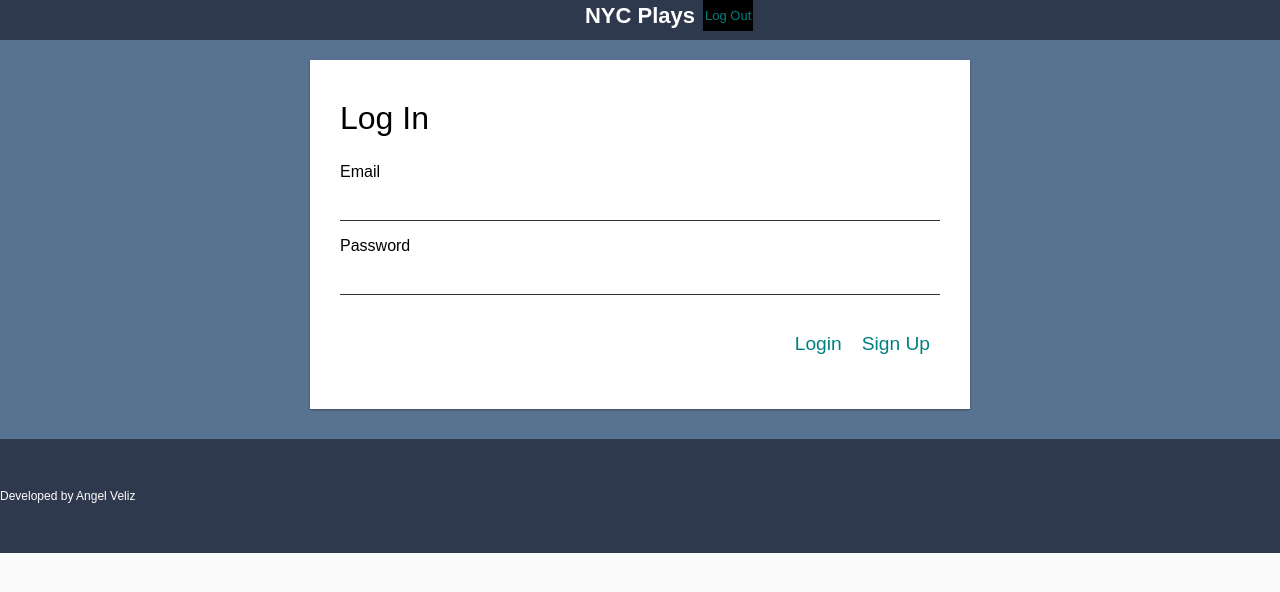
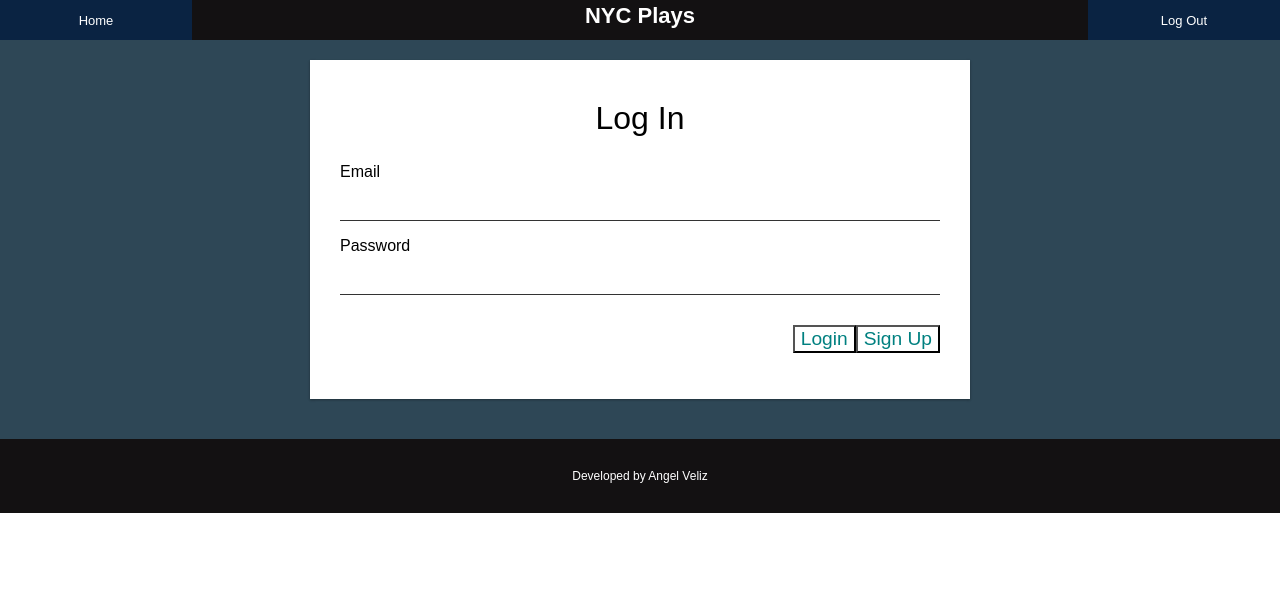
Before and after one commit to MigueVeliz/ga-final-project, a React (Create React App) app in the folder react-lotto-app/: page / in a window 1280 px wide. Shown: the top 592 px of the page. Built offline with nearby package versions, Linux system fonts and the light colour scheme.

Commit message:
Added Home button in the navigation

```diff
--- a/react-lotto-app/src/App.css
+++ b/react-lotto-app/src/App.css
@@ -10,10 +10,10 @@
 }
 
 body, html{
-  background-color: #FAFAFA;
+  /*background-color: #FAFAFA;*/
 }
 .App {
-  /*text-align: center;*/
+  text-align: center;
 }
 
 .auth-form, .content{
@@ -62,16 +62,16 @@ button{
   background-color: transparent;
   color: teal;
   font-size: 1.2em;
-  border: 2px solid transparent;
-  padding: 6px 0;
-  margin: 0 8px;
+  /*border: 2px solid transparent;*/
+  /*padding: 6px 0;*/
+  /*margin: 0 8px;*/
   cursor: pointer;
   transition: all .5s ease;
   outline: 0px solid transparent;
 }
 
 button:hover{
-  border-bottom: 2px solid teal;
+  border-bottom: 2px solid #95E06C;
 }
 
 .loading{
@@ -95,7 +95,8 @@ button:hover{
 .App {
   /*text-align: center;*/
   /*margin: 0;*/
-  background-color: #587291;
+  /*background-color: #587291;*/
+  background-color: #2E4756;
   /*height: 100vh;*/
 }
 
@@ -118,8 +119,9 @@ p {
 .navigation {
   height: 5vh;
   width: 100vw;
-  background-color: #2F394D;
-  text-align: center;
+  /*background-color: #2F394D; */
+  background-color: #131112;
+  /*text-align: center;*/
   /*display: block;*/
 }
 
@@ -127,24 +129,45 @@ p {
   font-size: 22px;
   color: white;
   font-weight: bold;
-  /*text-align: center;*/
+  text-align: center;
   margin: 0 auto;
   padding-top: 3px;
   display: inline-block;
 }
 
 .logout-button {
-  background-color: black;
+  background-color: #0A2342;
   font-size: 13px;
   position: absolute;
-  float: right;
-  margin-bottom: 10px;
+  /*float: right;*/
+  top: 0;
+  right: 0;
+  /*margin-bottom: 10px;*/
   display: inline-block;
+  height: 5vh;
+  width: 15%;
+  color: white;
+  border: transparent;
+}
+
+.home-button {
+  background-color: #0A2342;
+  font-size: 13px;
+  position: absolute;
+  /*float: right;*/
+  top: 0;
+  left: 0;
+  /*margin-bottom: 10px;*/
+  display: inline-block;
+  height: 5vh;
+  width: 15%;
+  color: white;
+  border: transparent;
 }
 
 .logout-button:hover {
-  background-color: crimson;
-  color: black;
+  background-color: #1D1A05;
+  color: white;
 }
 
 .welcome-container {
@@ -153,6 +176,7 @@ p {
   margin: 0 auto;
   padding: 10px 1px;
   margin-bottom: 10px;
+  /*background-color: #000022;*/
 }
 
 .welcome-container p {
@@ -169,20 +193,28 @@ p {
 
 .main-container {
   height: 100%;
+  /*background-color: #040F16;*/
 }
 
 .container {
   margin-top: 30px;
+  /*background-color: #000022;*/
 }
 
 .box {
   width: 40vw;
   height: 20vh;
-  background-color: #2F97C1;
+  /*background-color: #2F97C1;*/
   color: white;
   display: inline-block;
   margin: 10px 10px;
 }
+
+.take5 { background-color: #95E06C; }
+.numbers { background-color: #CA3C25; }
+.pick10 { background-color: #08A4BD; }
+.quick-draw { background-color: #FEB95F; }
+.win4 { background-color: #961D4E; }
 
 .game-type {
   /*height: 100px;*/
@@ -739,9 +771,10 @@ p {
 *******************************************/
 
 .footer {
-  background-color: #2F394D;
-  margin-top: 30px;
-  padding: 50px 0px;
+  /*background-color: #2F394D;*/
+  background-color: #131112;
+  margin-top: 40px;
+  padding: 30px 0px;
   /*position: relative;*/
 
 
--- a/react-lotto-app/src/App.js
+++ b/react-lotto-app/src/App.js
@@ -131,26 +131,26 @@ class App extends Component {
 
     let gameMode = this.state.gameMode
 
-    if( gameMode === "HOME") {
+    if( gameMode.toUpperCase() === "HOME" ) {
       return (
         <div className = "container">
           <div className = "welcome-container">
             <p>Welcome: { this.state.user.name }!</p>
           </div>
 
-          <div onClick = { this.getGameMode.bind(this) } className = "box">
+          <div onClick = { this.getGameMode.bind(this) } className = "box take5">
             <p className = "game-type">TakeFive</p>
           </div>
-          <div onClick = { this.getGameMode.bind(this) } className = "box">
+          <div onClick = { this.getGameMode.bind(this) } className = "box numbers">
             <p className = "game-type">Numbers</p>
           </div>
-          <div onClick = { this.getGameMode.bind(this) } className = "box">
+          <div onClick = { this.getGameMode.bind(this) } className = "box pick10">
             <p className = "game-type">Pick10</p>
           </div>
-          <div onClick = { this.getGameMode.bind(this) } className = "box">
+          <div onClick = { this.getGameMode.bind(this) } className = "box quick-draw">
             <p className = "game-type">QuickDraw</p>
           </div>
-          <div onClick = { this.getGameMode.bind(this) } className = "box">
+          <div onClick = { this.getGameMode.bind(this) } className = "box win4">
             <p className = "game-type">Win4</p>
           </div>
         </div>
@@ -361,7 +361,7 @@ class App extends Component {
   render() {
     return (
       <div className="App">
-        <Navigation logout = { this.logout.bind(this) } user = { this.state.user }/>
+        <Navigation getGameMode = { this.getGameMode.bind(this) } logout = { this.logout.bind(this) } user = { this.state.user }/>
           <div className ="main-container">
             { this.renderView()  }
           </div>
--- a/react-lotto-app/src/components/Navigation.js
+++ b/react-lotto-app/src/components/Navigation.js
@@ -6,6 +6,7 @@ class Navigation extends Component {
 			<div className = "navigation">
 				<p className = "title">NYC Plays</p>
      			<button className = "logout-button" onClick={this.props.logout}>Log Out</button>
+     			<button className = "home-button" onClick={ this.props.getGameMode }>Home</button>
 			</div>
 		)
 	}
--- a/react-lotto-app/src/components/Numbers.js
+++ b/react-lotto-app/src/components/Numbers.js
@@ -235,7 +235,7 @@ class Numbers extends Component {
 
 	render() {
 		return (
-			<div className = "numbers">
+			<div >
 				<GoHome getGameMode = { this.props.getGameMode } />
 
 				<div className = "new-numbers">
--- a/react-lotto-app/src/components/Pick10.js
+++ b/react-lotto-app/src/components/Pick10.js
@@ -25,7 +25,7 @@ class Pick10 extends Component {
 
 	// Old Pick 10 numbers are rendered in the page
 	displayData() {
-		if( this.props.pick10Data ) {
+		if( this.props.pick10Data.length < 1 ) {
 			return (
 				<h1 className = "no-data">No Data Available</h1>
 			)
@@ -181,7 +181,7 @@ class Pick10 extends Component {
 
 	render() {
 		return (
-			<div className = "numbers">
+			<div>
 				<GoHome getGameMode = { this.props.getGameMode } />
 
 
--- a/react-lotto-app/src/components/QuickDraw.js
+++ b/react-lotto-app/src/components/QuickDraw.js
@@ -24,7 +24,7 @@ class QuickDraw extends Component {
 
 	// Old QuickDraw numbers are rendered in the page
 	displayData() {
-		if( this.props.win4Data ) {
+		if( this.props.quickDrawData.length < 1 ) {
 			return (
 				<h1 className = "no-data">No Data Available</h1>
 			)
@@ -237,7 +237,7 @@ class QuickDraw extends Component {
 
 	render() {
 		return (
-			<div className = "numbers">
+			<div>
 				<GoHome getGameMode = { this.props.getGameMode } />
 
 				<div className = "new-quick-draw-numbers">
--- a/react-lotto-app/src/components/TakeFive.js
+++ b/react-lotto-app/src/components/TakeFive.js
@@ -23,7 +23,7 @@ class TakeFive extends Component {
 
 	// Old Take 5 numbers are rendered in the page
 	displayData() {
-		if( this.props.win4Data ) {
+		if( this.props.takeFiveData.length < 1 ) {
 			return (
 				<h1 className = "no-data">No Data Available</h1>
 			)
--- a/react-lotto-app/src/components/Win4.js
+++ b/react-lotto-app/src/components/Win4.js
@@ -27,7 +27,7 @@ class Win4 extends Component {
 
 	// Old Pick 10 numbers are rendered in the page
 	displayData() {
-		if( !this.props.win4Data ) {
+		if( this.props.win4Data.length < 1 ) {
 			return (
 				<h1 className = "no-data">No Data Available</h1>
 			)
@@ -272,7 +272,7 @@ class Win4 extends Component {
 
 	render() {
 		return (
-			<div className = "numbers">
+			<div>
 
 				<GoHome getGameMode = { this.props.getGameMode } />
 
```
